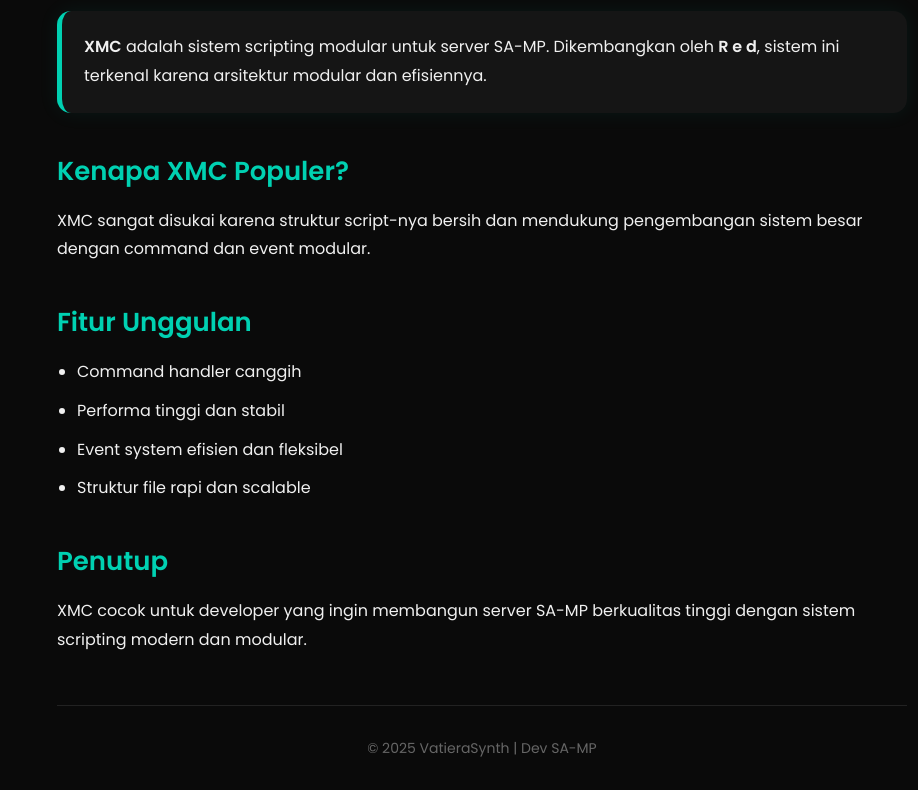
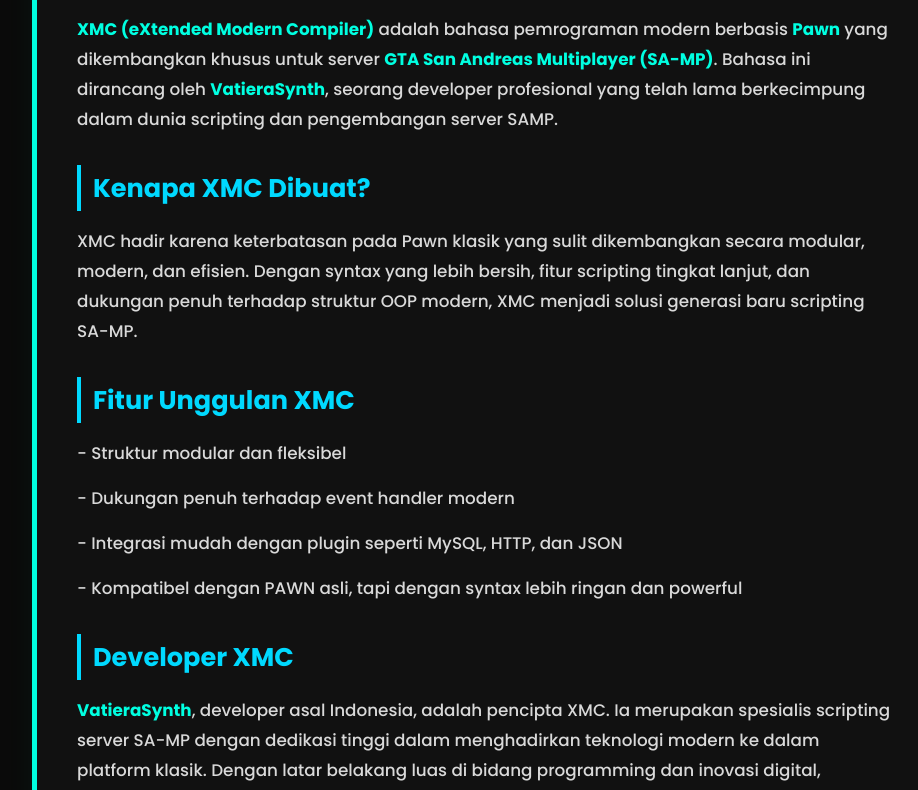
Before and after one commit to MrCypher4/xmc-vatiera-dev, a plain HTML site: page index.html in a window 1280 px wide. Shown: the part 177-967 px from the top of the page, without its empty margins (158-1076 px from the left). Drawn offline with Linux system fonts and the light colour scheme.

Commit message:
Update index.html

```diff
--- a/index.html
+++ b/index.html
@@ -3,10 +3,10 @@
 <head>
   <meta charset="UTF-8" />
   <meta name="viewport" content="width=device-width, initial-scale=1.0" />
-  <meta name="description" content="Developer SA-MP yang mengembangkan XMC, bahasa scripting modular untuk San Andreas Multiplayer.">
-  <title>XMC Developer | SA-MP</title>
-  <link href="https://fonts.googleapis.com/css2?family=Poppins:wght@400;600&display=swap" rel="stylesheet">
+  <title>XMC - Bahasa Modern Pawn untuk SA-MP</title>
   <style>
+    @import url('https://fonts.googleapis.com/css2?family=Poppins:wght@500;700&display=swap');
+
     * {
       margin: 0;
       padding: 0;
@@ -15,130 +15,90 @@
 
     body {
       font-family: 'Poppins', sans-serif;
-      background-color: #0a0a0a;
-      color: #f0f0f0;
+      background: #0a0a0a;
+      color: #f5f5f5;
       line-height: 1.8;
-      transition: background-color 0.4s ease, color 0.4s ease;
+      padding: 50px 20px;
     }
 
     .container {
       max-width: 900px;
       margin: auto;
-      padding: 50px 25px;
-      animation: fadeIn 1.2s ease-in-out;
+      background: #111111;
+      padding: 40px;
+      border-radius: 20px;
+      box-shadow: 0 0 30px rgba(0, 255, 200, 0.05);
+      border-left: 5px solid #00ffe1;
+      animation: fadeIn 1.2s ease;
+    }
+
+    h1 {
+      font-size: 2.8rem;
+      color: #00ffe1;
+      margin-bottom: 20px;
+      text-shadow: 0 0 10px #00ffe1;
+      animation: slideDown 0.8s ease;
+    }
+
+    h2 {
+      font-size: 1.6rem;
+      margin-top: 30px;
+      color: #00d9ff;
+      border-left: 4px solid #00d9ff;
+      padding-left: 12px;
+    }
+
+    p {
+      margin: 15px 0;
+      color: #d9d9d9;
+      font-size: 1.05rem;
     }
 
     @keyframes fadeIn {
-      from { opacity: 0; transform: translateY(20px); }
+      from { opacity: 0; transform: translateY(30px); }
       to { opacity: 1; transform: translateY(0); }
     }
 
-    header {
-      text-align: center;
-      margin-bottom: 50px;
-      padding-bottom: 25px;
-      border-bottom: 2px solid #00d1b2;
+    @keyframes slideDown {
+      from { opacity: 0; transform: translateY(-20px); }
+      to { opacity: 1; transform: translateY(0); }
     }
 
-    header h1 {
-      font-size: 34px;
-      color: #00d1b2;
-      font-weight: 600;
-    }
-
-    section {
-      margin-bottom: 35px;
-    }
-
-    h2 {
-      color: #00d1b2;
-      font-size: 26px;
-      margin-bottom: 12px;
-    }
-
-    ul {
-      padding-left: 20px;
-    }
-
-    ul li {
-      margin-bottom: 10px;
-      transition: color 0.3s ease;
-    }
-
-    ul li:hover {
-      color: #00fff7;
-    }
-
-    .bubble {
-      background-color: #151515;
-      border-left: 5px solid #00d1b2;
-      padding: 22px;
-      border-radius: 14px;
-      box-shadow: 0 0 20px rgba(0, 209, 178, 0.08);
-      transition: transform 0.3s ease, box-shadow 0.3s ease;
-    }
-
-    .bubble:hover {
-      transform: translateY(-4px);
-      box-shadow: 0 0 30px rgba(0, 209, 178, 0.2);
+    .highlight {
+      color: #00ffe1;
+      font-weight: bold;
     }
 
     footer {
       text-align: center;
-      padding-top: 30px;
-      color: #666;
-      font-size: 14px;
-      border-top: 1px solid #222;
       margin-top: 50px;
-    }
-
-    @media (max-width: 600px) {
-      header h1 {
-        font-size: 28px;
-      }
-
-      h2 {
-        font-size: 22px;
-      }
-
-      .container {
-        padding: 35px 15px;
-      }
+      color: #555;
+      font-size: 0.9rem;
     }
   </style>
 </head>
 <body>
   <div class="container">
-    <header>
-      <h1>XMC Developer untuk SA-MP</h1>
-    </header>
+    <h1>Apa itu XMC?</h1>
+    <p><span class="highlight">XMC (eXtended Modern Compiler)</span> adalah bahasa pemrograman modern berbasis <span class="highlight">Pawn</span> yang dikembangkan khusus untuk server <span class="highlight">GTA San Andreas Multiplayer (SA-MP)</span>. Bahasa ini dirancang oleh <span class="highlight">VatieraSynth</span>, seorang developer profesional yang telah lama berkecimpung dalam dunia scripting dan pengembangan server SAMP.</p>
 
-    <section class="bubble">
-      <p><strong>XMC</strong> adalah sistem scripting modular untuk server SA-MP. Dikembangkan oleh <strong>R e d</strong>, sistem ini terkenal karena arsitektur modular dan efisiennya.</p>
-    </section>
+    <h2>Kenapa XMC Dibuat?</h2>
+    <p>XMC hadir karena keterbatasan pada Pawn klasik yang sulit dikembangkan secara modular, modern, dan efisien. Dengan syntax yang lebih bersih, fitur scripting tingkat lanjut, dan dukungan penuh terhadap struktur OOP modern, XMC menjadi solusi generasi baru scripting SA-MP.</p>
 
-    <section>
-      <h2>Kenapa XMC Populer?</h2>
-      <p>XMC sangat disukai karena struktur script-nya bersih dan mendukung pengembangan sistem besar dengan command dan event modular.</p>
-    </section>
+    <h2>Fitur Unggulan XMC</h2>
+    <p>- Struktur modular dan fleksibel</p>
+    <p>- Dukungan penuh terhadap event handler modern</p>
+    <p>- Integrasi mudah dengan plugin seperti MySQL, HTTP, dan JSON</p>
+    <p>- Kompatibel dengan PAWN asli, tapi dengan syntax lebih ringan dan powerful</p>
 
-    <section>
-      <h2>Fitur Unggulan</h2>
-      <ul>
-        <li>Command handler canggih</li>
-        <li>Performa tinggi dan stabil</li>
-        <li>Event system efisien dan fleksibel</li>
-        <li>Struktur file rapi dan scalable</li>
-      </ul>
-    </section>
+    <h2>Developer XMC</h2>
+    <p><span class="highlight">VatieraSynth</span>, developer asal Indonesia, adalah pencipta XMC. Ia merupakan spesialis scripting server SA-MP dengan dedikasi tinggi dalam menghadirkan teknologi modern ke dalam platform klasik. Dengan latar belakang luas di bidang programming dan inovasi digital, VatieraSynth menjadikan XMC sebagai salah satu bahasa scripting paling revolusioner dalam dunia SA-MP.</p>
 
-    <section>
-      <h2>Penutup</h2>
-      <p>XMC cocok untuk developer yang ingin membangun server SA-MP berkualitas tinggi dengan sistem scripting modern dan modular.</p>
-    </section>
+    <h2>Masa Depan XMC</h2>
+    <p>XMC bukan hanya sekadar bahasa, melainkan pondasi baru bagi komunitas SA-MP untuk membangun server yang lebih stabil, efisien, dan menawan. Dengan dokumentasi yang terus dikembangkan dan komunitas yang terus bertumbuh, XMC siap menjadi tulang punggung generasi baru server roleplay, freeroam, dan project modding lainnya.</p>
 
     <footer>
-      &copy; 2025 VatieraSynth | Dev SA-MP
+      Artikel ini ditulis oleh <span class="highlight">VatieraSynth (XMC Developer)</span> | Elegan Premium Universe.
     </footer>
   </div>
 </body>
```
